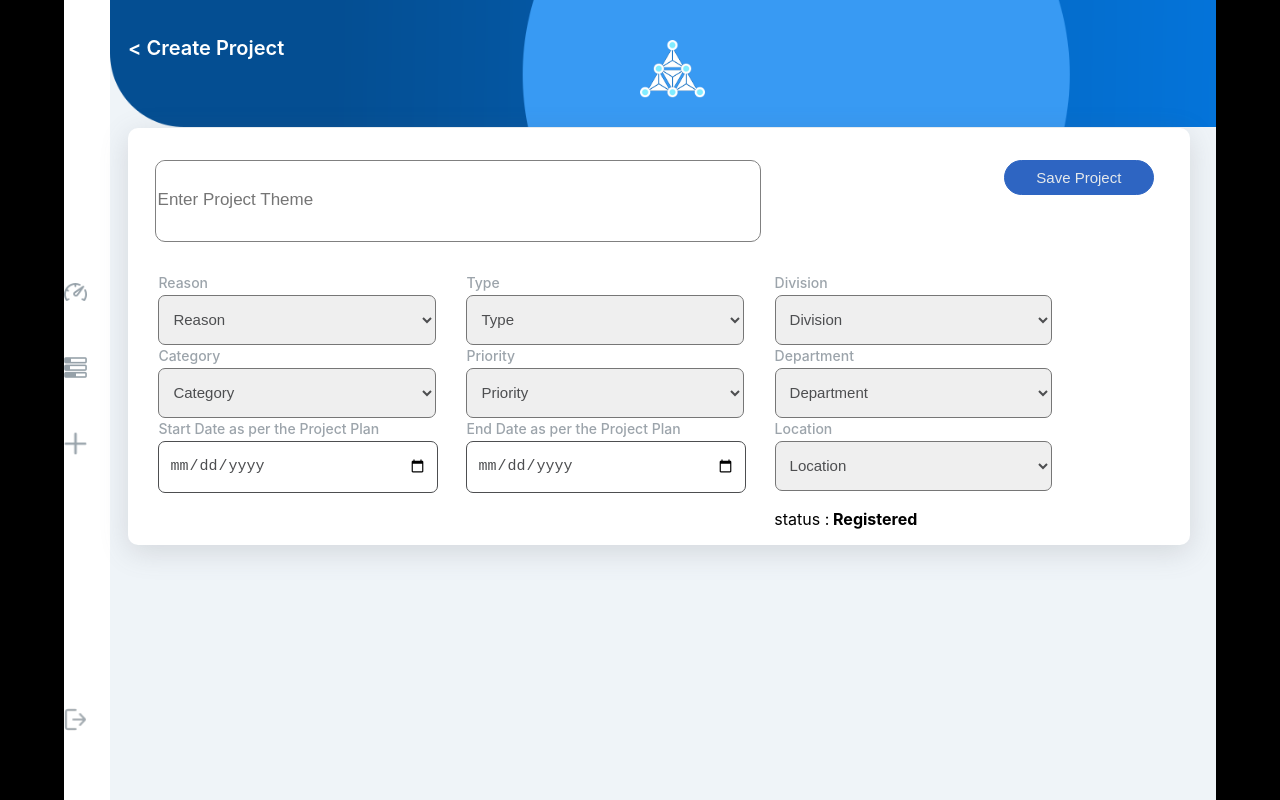
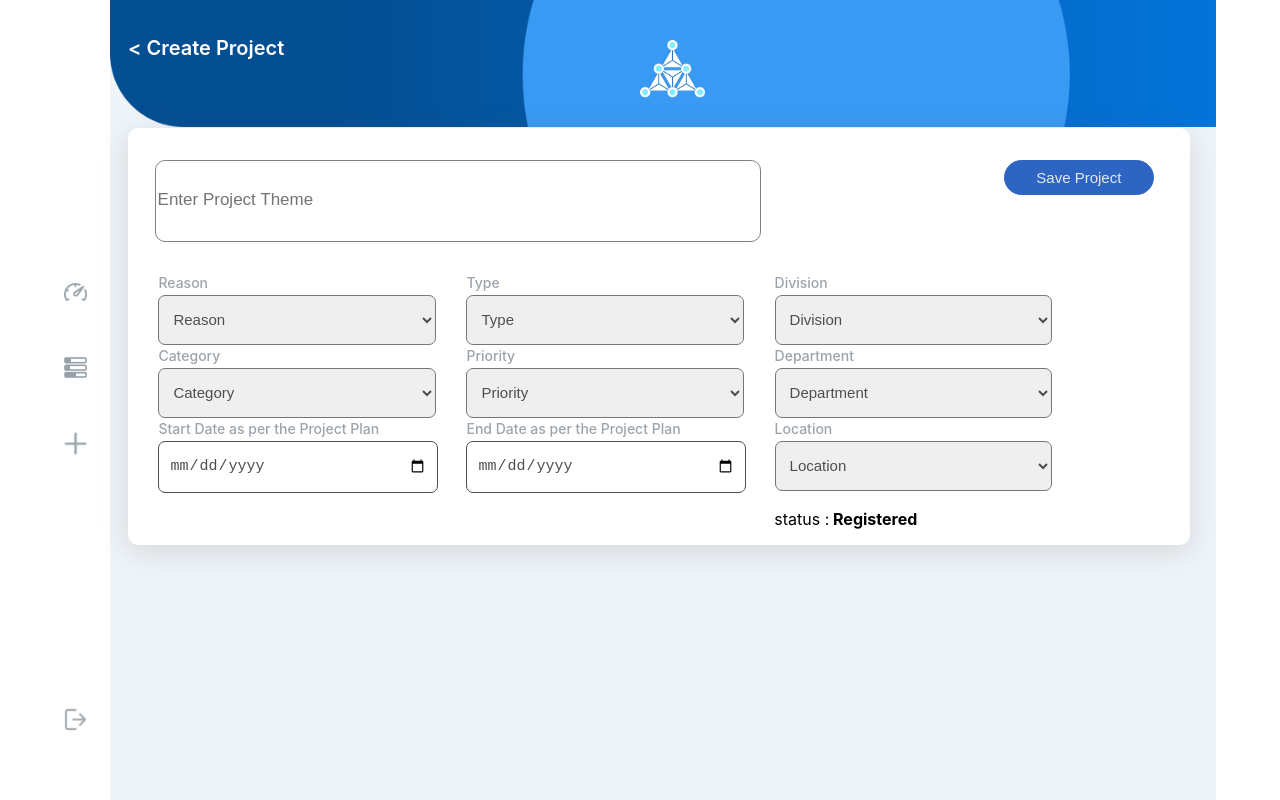
Before and after one commit to Bindumuniyappa/TechPrimeLab_Assignment_1, a React (Create React App) app: page /projectcreation in a window 1280 px wide. Shown: the top 800 px of the page. Built offline with nearby package versions, Linux system fonts and the light colour scheme.

Commit message:
made changes in project creation

```diff
--- a/src/styling/ProjectCreation.css
+++ b/src/styling/ProjectCreation.css
@@ -4,12 +4,12 @@
     height: 1000px;
     position: absolute;
     z-index: 1;
-
     top: 16%;
     left: 10%;
     border-radius: 10px;
     box-shadow: rgba(100, 100, 111, 0.2) 0px 7px 29px 0px;
 }
+
 
 #create_p_mob {
     display: none;
@@ -17,7 +17,7 @@
 
 #create_project_project {
     width: 100%;
-    background-color: black;
+    background-color: white;
     height: 1150px;
     display: block;
 }
@@ -53,7 +53,6 @@
 
 #create_project_child {
     width: 95%;
-
     height: 80px;
     margin: auto;
     margin-top: 3%;
@@ -110,7 +109,6 @@
     border-radius: 10px;
     display: grid;
     grid-template-columns: repeat(3, 1fr);
-
 }
 
 .label {
```
